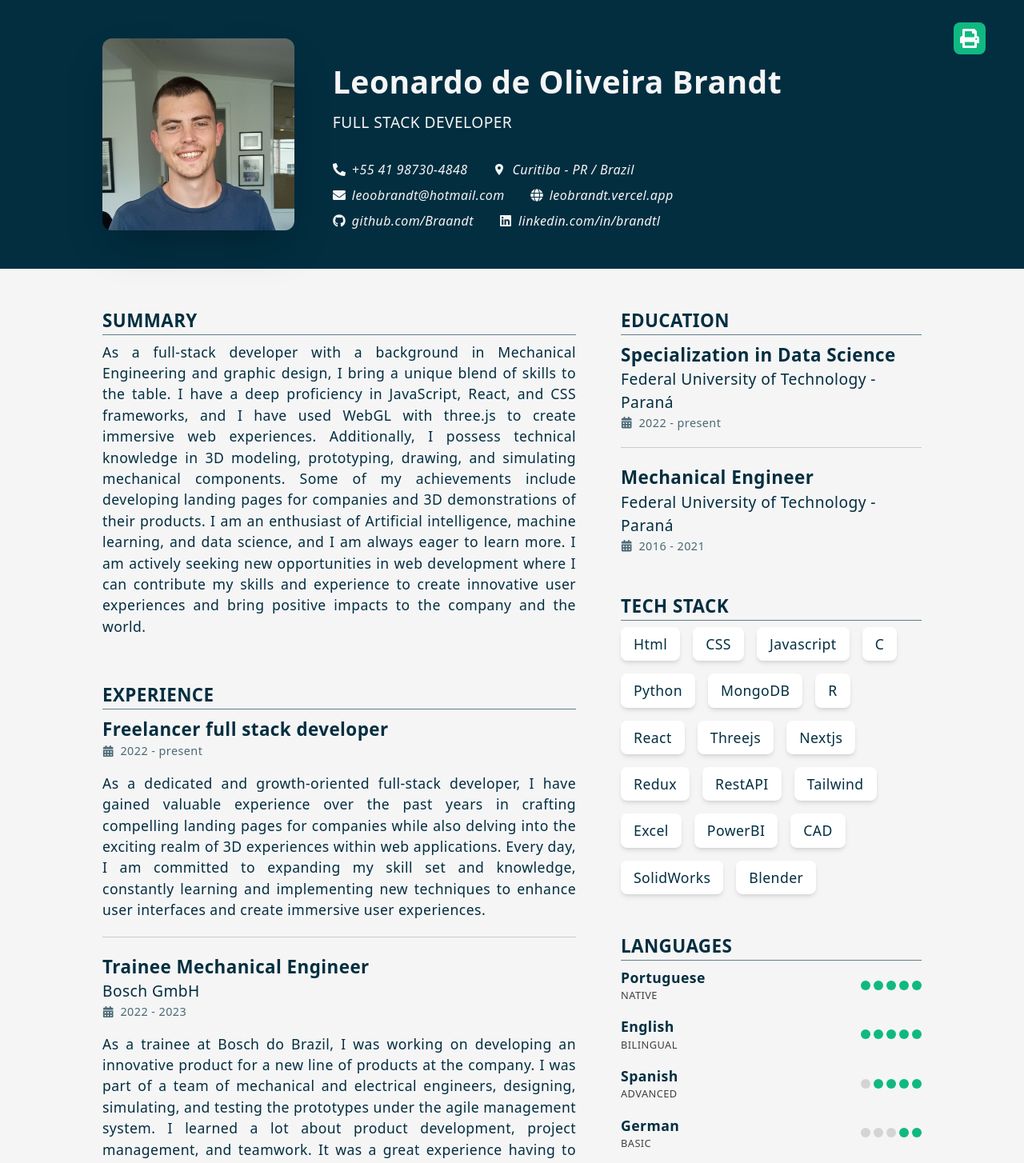
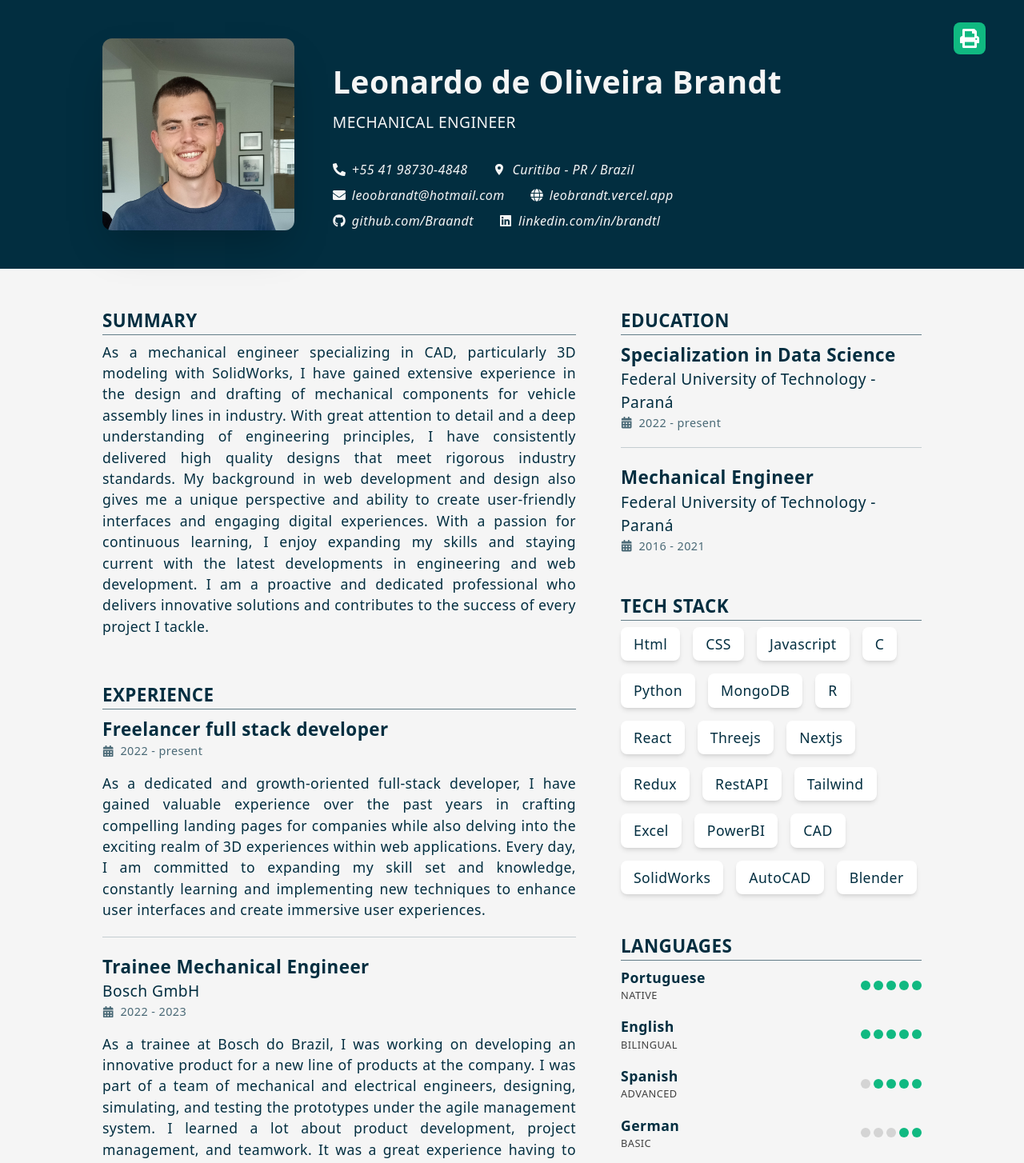
Before and after one commit to Braandt/resume, a React (Vite) app: page / in a window 1280 px wide. Shown: the top 1454 px of the page at 80% size. Built offline with nearby package versions, Linux system fonts and the light colour scheme.

Commit message:
mechanical engineer

```diff
--- a/src/components/Header.jsx
+++ b/src/components/Header.jsx
@@ -31,7 +31,7 @@ export default function Header() {
                 >
                     Leonardo de Oliveira Brandt
                 </h1>
-                <h2 className='mb-8 font-thin uppercase sm:text-lg'>Full stack Developer</h2>
+                <h2 className='mb-8 font-thin uppercase sm:text-lg'>Mechanical Engineer</h2>
                 <div
                     className='flex flex-wrap justify-between gap-y-2 gap-x-8 text-[1rem] italic
                 md:w-4/6 md:justify-normal'
--- a/src/components/Summary.jsx
+++ b/src/components/Summary.jsx
@@ -4,7 +4,7 @@ export default function Summary() {
     return (
         <Block title='Summary'>
             <p className="text-justify">
-                As a full-stack developer with a background in Mechanical Engineering and graphic design, I bring a unique blend of skills to the table. I have a deep proficiency in JavaScript, React, and CSS frameworks, and I have used WebGL with three.js to create immersive web experiences. Additionally, I possess technical knowledge in 3D modeling, prototyping, drawing, and simulating mechanical components. Some of my achievements include developing landing pages for companies and 3D demonstrations of their products. I am an enthusiast of Artificial intelligence, machine learning, and data science, and I am always eager to learn more. I am actively seeking new opportunities in web development where I can contribute my skills and experience to create innovative user experiences and bring positive impacts to the company and the world.
+                As a mechanical engineer specializing in CAD, particularly 3D modeling with SolidWorks, I have gained extensive experience in the design and drafting of mechanical components for vehicle assembly lines in industry. With great attention to detail and a deep understanding of engineering principles, I have consistently delivered high quality designs that meet rigorous industry standards. My background in web development and design also gives me a unique perspective and ability to create user-friendly interfaces and engaging digital experiences. With a passion for continuous learning, I enjoy expanding my skills and staying current with the latest developments in engineering and web development. I am a proactive and dedicated professional who delivers innovative solutions and contributes to the success of every project I tackle.
             </p>
         </Block>
     )
--- a/src/components/Techs.jsx
+++ b/src/components/Techs.jsx
@@ -19,6 +19,7 @@ export default function Techs() {
         'PowerBI',
         'CAD',
         'SolidWorks',
+        'AutoCAD',
         'Blender'
     ]
 
```
